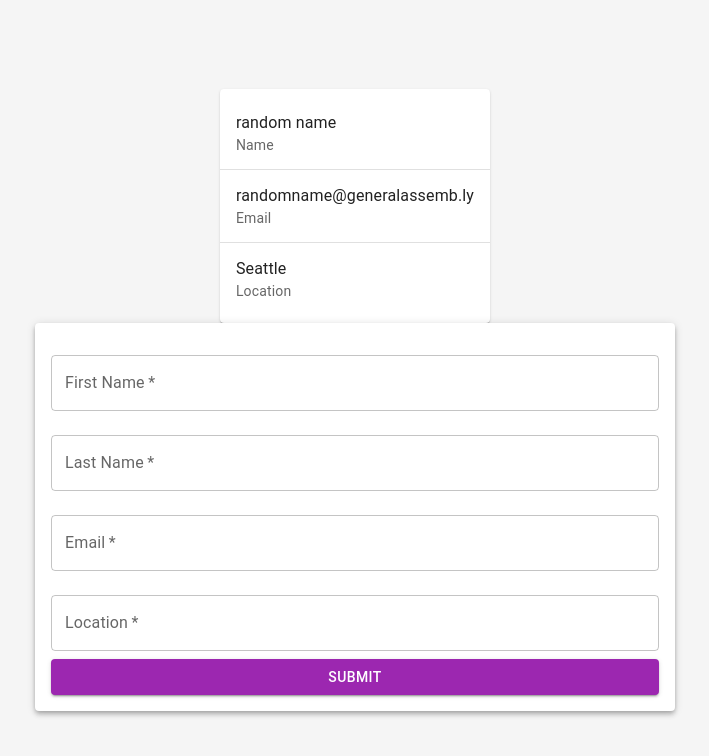
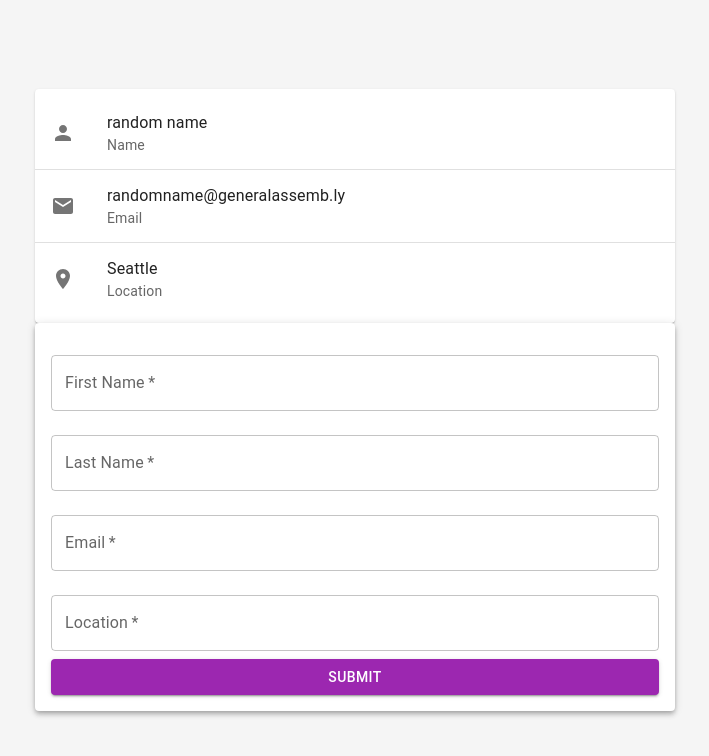
Before and after one commit to chrsteffen1/Material-UI-practice, a React (Create React App) app: page / in a window 1280 px wide. Shown: the top 756 px of the page, without its empty margins (285-994 px from the left). Built offline with nearby package versions, Linux system fonts and the light colour scheme.

Commit message:
add icons

```diff
--- a/package.json
+++ b/package.json
@@ -5,6 +5,7 @@
   "dependencies": {
     "@emotion/react": "^11.10.5",
     "@emotion/styled": "^11.10.5",
+    "@mui/icons-material": "^5.11.0",
     "@mui/material": "^5.11.2",
     "@testing-library/jest-dom": "^5.16.5",
     "@testing-library/react": "^13.4.0",
--- a/src/App.js
+++ b/src/App.js
@@ -8,6 +8,10 @@ import List from '@mui/material/List'
 import ListItem from '@mui/material/ListItem'
 import ListItemText from '@mui/material/ListItemText'
 import Divider from '@mui/material/Divider'
+import PersonIcon from '@mui/icons-material/Person'
+import LocationOnIcon from '@mui/icons-material/LocationOn'
+import EmailIcon from '@mui/icons-material/Email'
+import ListItemIcon from '@mui/material/ListItemIcon'
 
 function App() {
   const [display, setDisplay] = useState({
@@ -43,9 +47,12 @@ function App() {
       justifyContent='center'
       alignItems='center'
       sx={{width:'50%'}}>
-        <Paper>
+        <Paper sx={{width: '100%'}}>
           <List>
             <ListItem>
+              <ListItemIcon>
+                <PersonIcon/>
+              </ListItemIcon>
               <ListItemText
                 primary={`${display.firstName} ${display.lastName}`}
                 secondary="Name"
@@ -53,10 +60,16 @@ function App() {
             </ListItem>
             <Divider />
             <ListItem>
+              <ListItemIcon>
+                <EmailIcon/>
+              </ListItemIcon>
               <ListItemText primary={display.email} secondary="Email" />
             </ListItem>
             <Divider />
             <ListItem>
+              <ListItemIcon>
+                <LocationOnIcon/>
+              </ListItemIcon>
               <ListItemText primary={display.location} secondary="Location" />
             </ListItem>
           </List>
```
Also changed, not shown: 1 other file (tests, documents, lock files or other folders).
